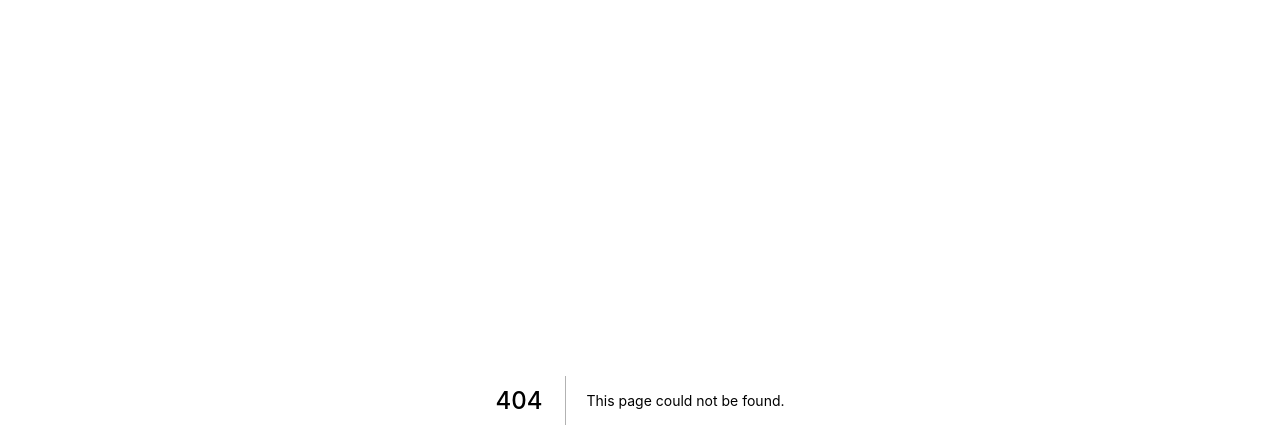
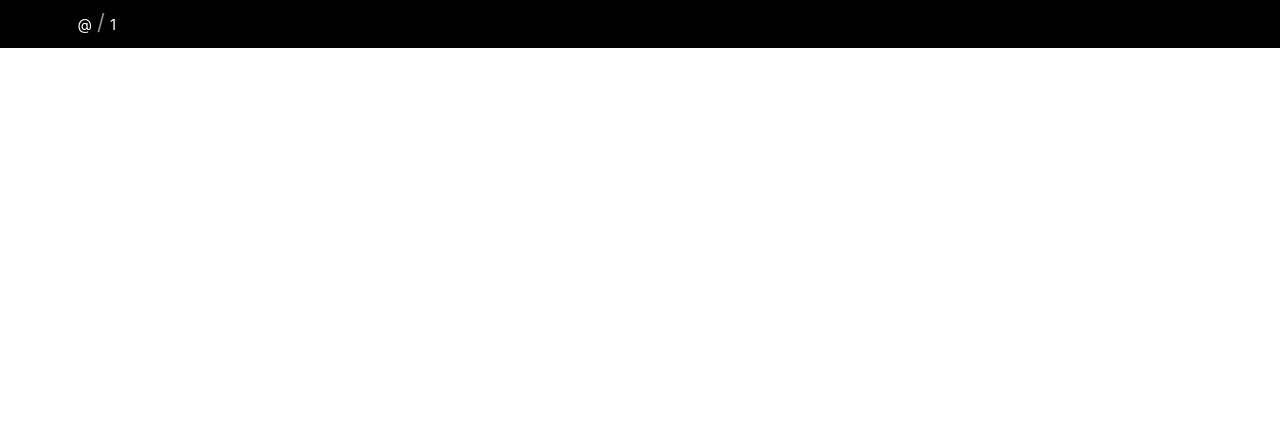
Before and after one commit to vladislavkn/portfolio, a Next.js app: page /1 in a window 1280 px wide. Before the commit this address had no page. Shown: the top 448 px of the page. Built offline with nearby package versions, Linux system fonts and the light colour scheme.

Commit message:
add userPage

```diff
--- /dev/null
+++ b/pages/[username].tsx
@@ -0,0 +1,18 @@
+import { GetServerSideProps } from "next";
+import Header from "../components/Header";
+
+type UserPageProps = {
+  username: string;
+};
+
+const UserPage: React.FC<UserPageProps> = ({ username }) => (
+  <Header username={username} />
+);
+
+export const getServerSideProps: GetServerSideProps<UserPageProps> = async (
+  ctx
+) => ({
+  props: { username: (ctx.query.username as string) ?? "none" },
+});
+
+export default UserPage;
```
